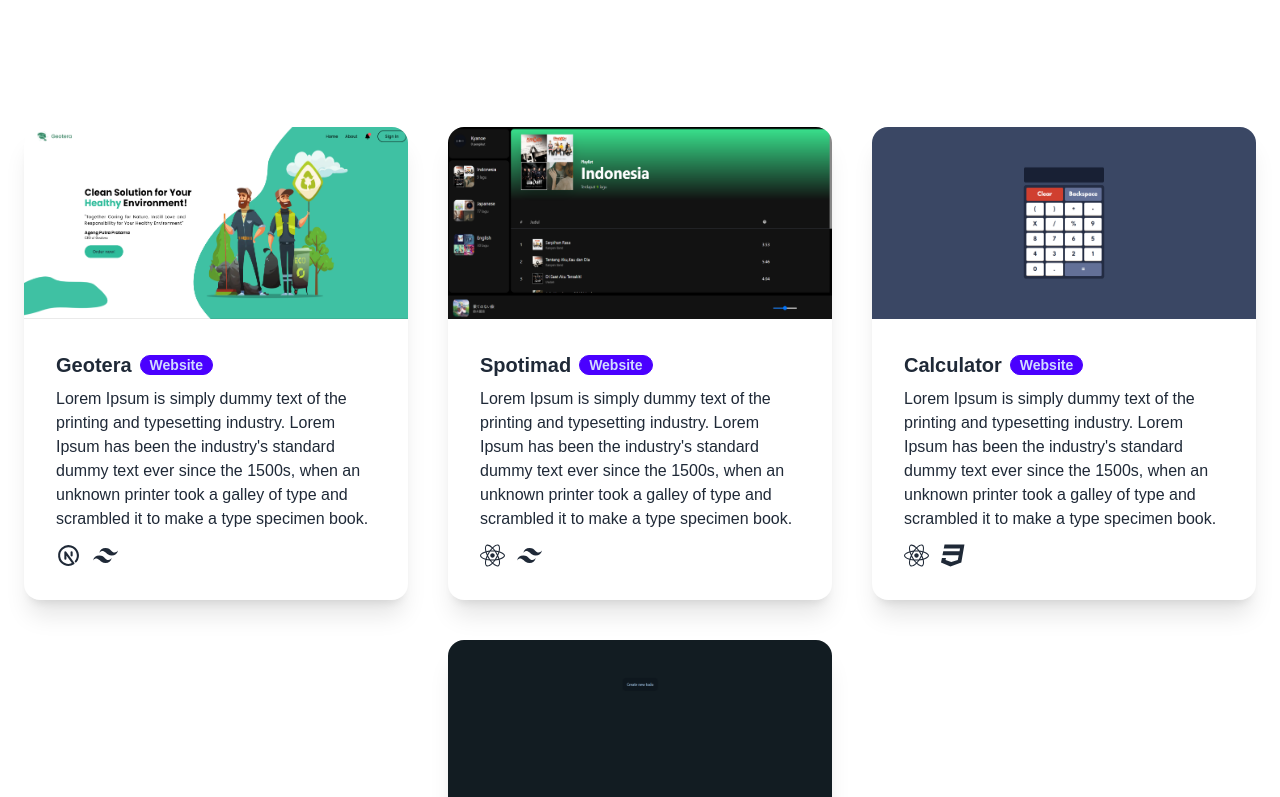
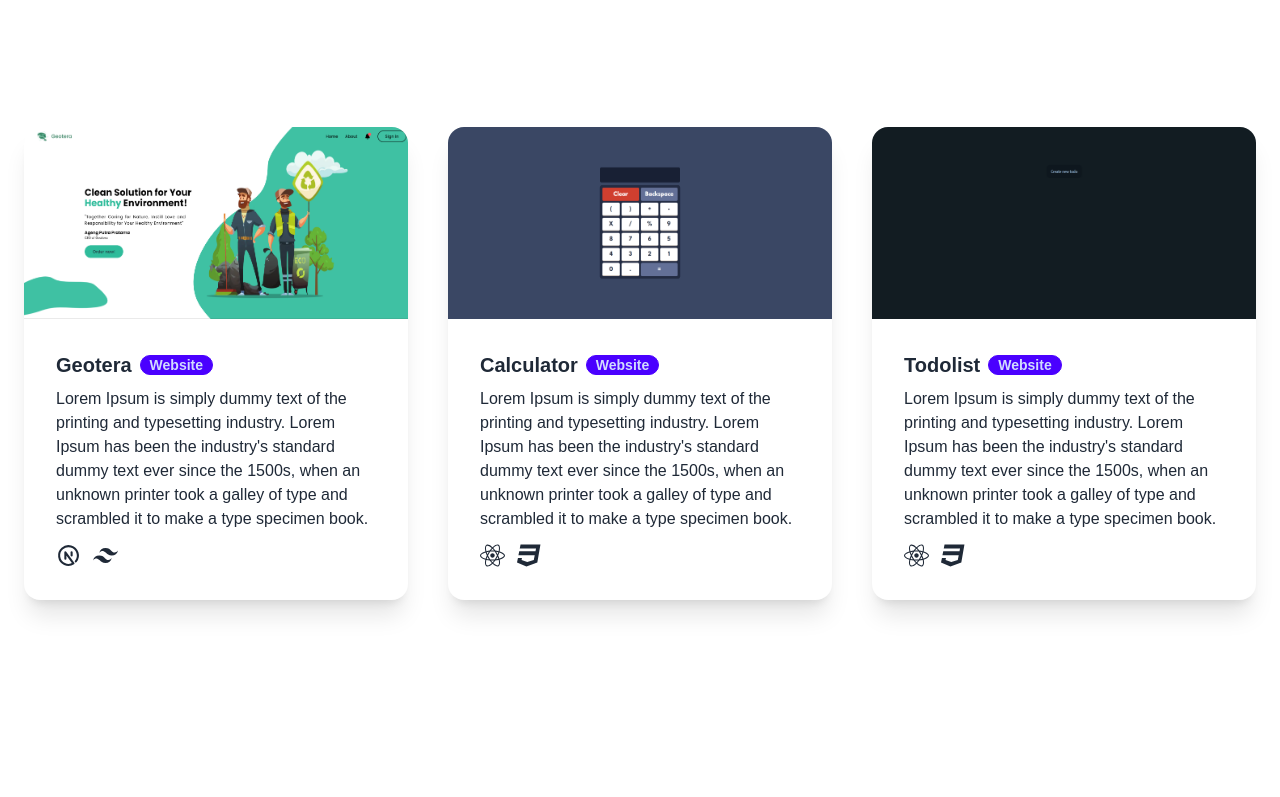
Before and after one commit to Achmad96/Portofolio-Website, a Next.js app: page / in a window 1280 px wide. Shown: the part 753-1550 px from the top of the page. Built offline with nearby package versions, Linux system fonts and the light colour scheme.

Commit message:
remove spotimad from projects list

```diff
--- a/constants/ProjectsMetadata.ts
+++ b/constants/ProjectsMetadata.ts
@@ -1,7 +1,6 @@
 import calculator from "../public/images/calculator.png";
 import todolist from "../public/images/todolist.png";
 import geotera from "../public/images/geotera.png";
-import spotimad from "../public/images/spotimad.png";
 
 export const Projects = [
   {
@@ -11,15 +10,6 @@
       "Lorem Ipsum is simply dummy text of the printing and typesetting industry. Lorem Ipsum has been the industry's standard dummy text ever since the 1500s, when an unknown printer took a galley of type and scrambled it to make a type specimen book.",
     iconTypes: ["nextjs", "tailwind"],
     href: "https://geotera.vercel.app/",
-    type: "Website",
-  },
-  {
-    title: "Spotimad",
-    thumbnail: spotimad,
-    description:
-      "Lorem Ipsum is simply dummy text of the printing and typesetting industry. Lorem Ipsum has been the industry's standard dummy text ever since the 1500s, when an unknown printer took a galley of type and scrambled it to make a type specimen book.",
-    iconTypes: ["react", "tailwind"],
-    href: "https://spotimad.vercel.app/",
     type: "Website",
   },
   {
```
Also changed, not shown: public/images/spotimad.png (deleted).
